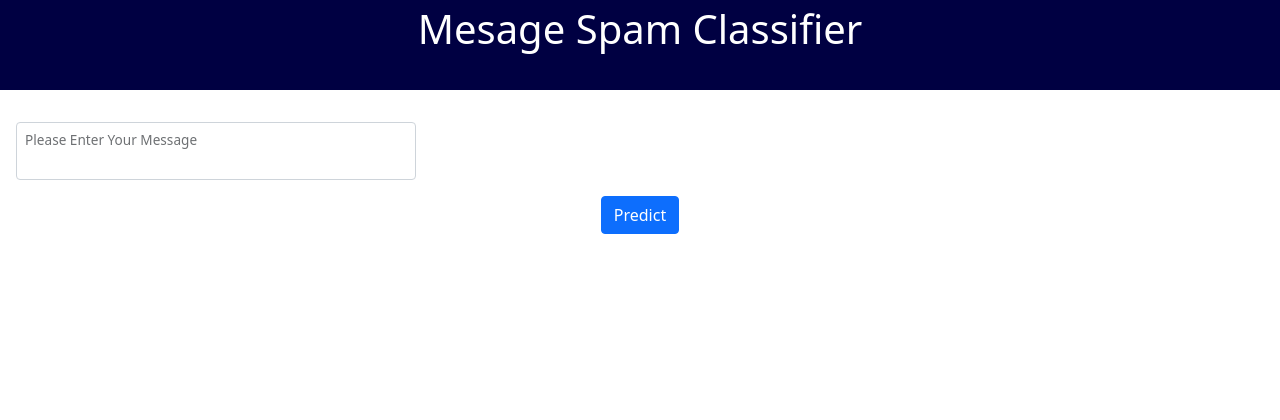
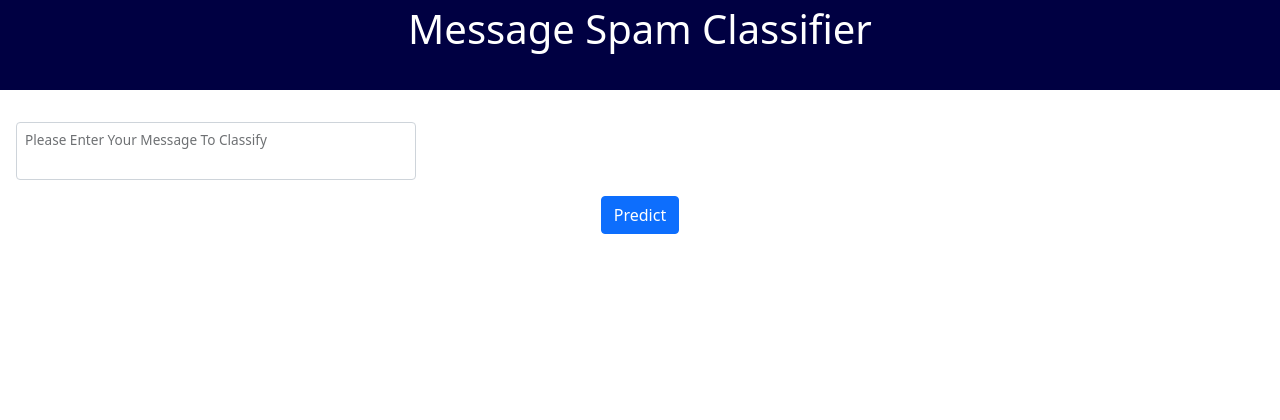
Before and after one commit to imkushwaha/Spam_Ham_Classifier, a Flask app: page / in a window 1280 px wide. Shown: the top 420 px of the page. Run offline with Flask 2, Linux system fonts and the light colour scheme; parts of the project's set-up code (start-up, migrations or seed data) failed here and were passed over.

Commit message:
index1.html updated

```diff
--- a/templates/index1.html
+++ b/templates/index1.html
@@ -13,15 +13,17 @@
                 <div style="background-color:#000042;color:white;padding:5px;">
 
                     <center>
-                        <h1 style="color:white">Mesage Spam Classifier</h1> <br>
+                        <h1 style="color:white">Message Spam Classifier</h1> <br>
                     </center>
                 </div>
                 <div class="form fl p-3">
                     <form action="/predict" method="POST" class="row">
 
                         <div class="form-floating my-3 col-md-4 ">
+
                             <input type="text" name="message"  id="message" class="name-inp form-control">
-                            <label for="age" class="ms-2">Please Enter Your Message</label>
+                            <label for="age" class="ms-2">Please Enter Your Message To Classify</label>
+
                         </div>
 
                         <center><b><input type="submit" name="sb" value="Predict" class="sub btn btn-primary"></p> <br></b></center>
```
